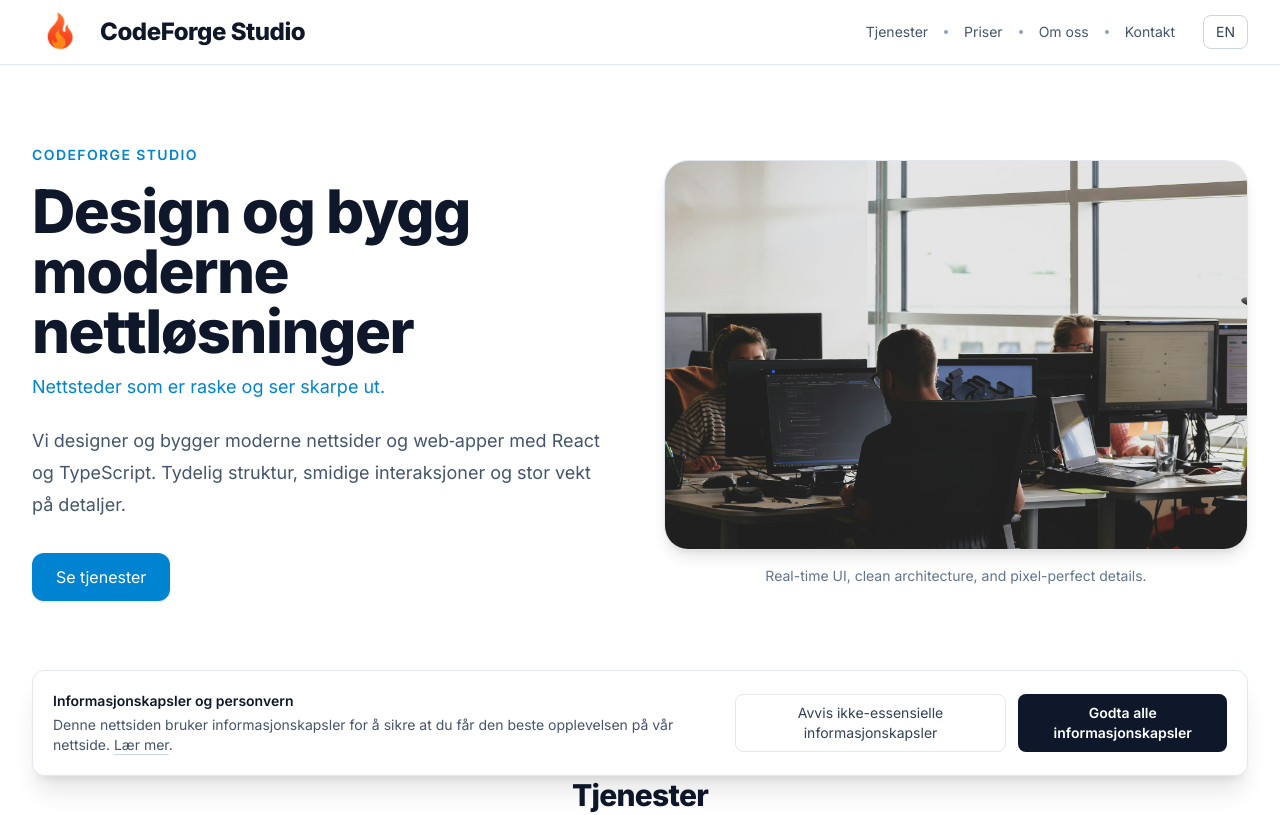
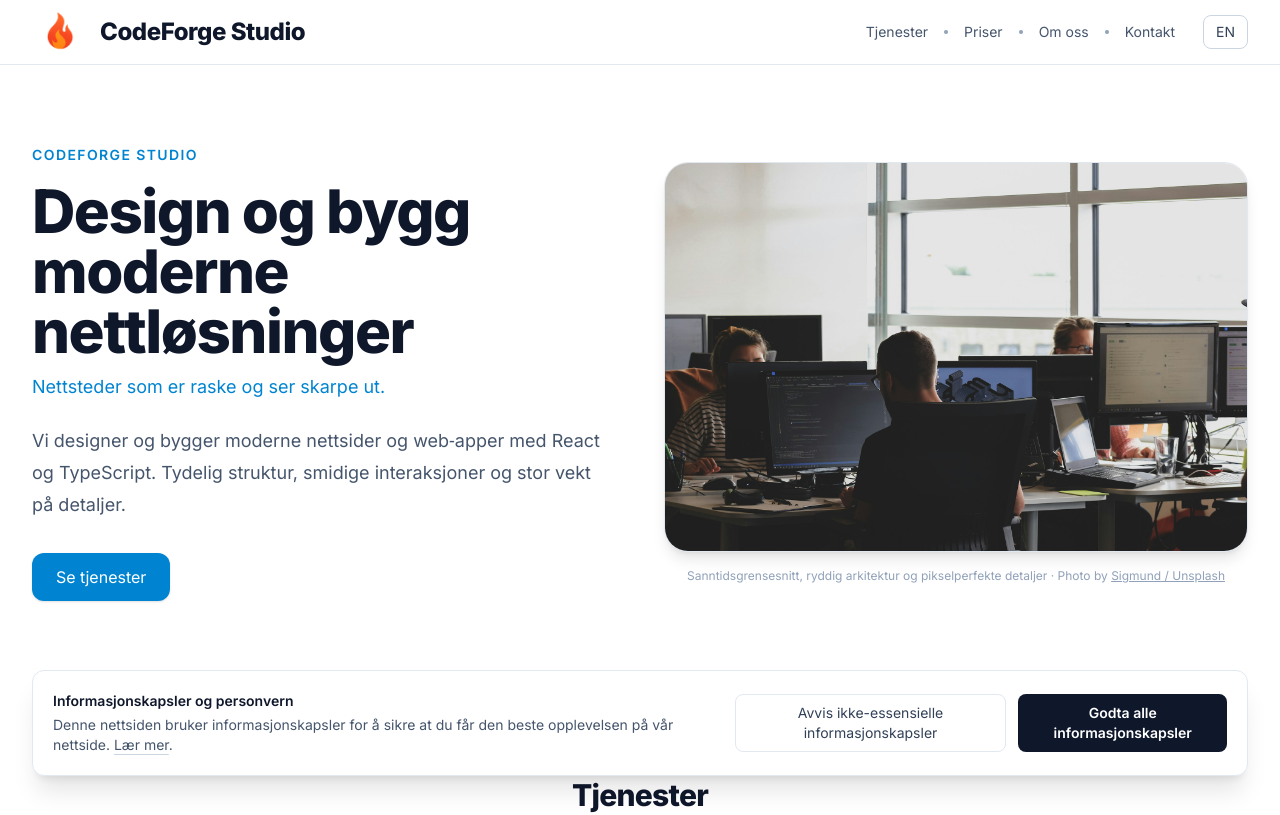
Before and after one commit to robfil50219/codeforge-site, a React (Vite) app: page / in a window 1280 px wide. Shown: the top 815 px of the page. Built offline with nearby package versions, Linux system fonts and the light colour scheme.

Commit message:
Add i18n support for Hero component; include image alt text and caption translations

```diff
--- a/src/components/Hero.tsx
+++ b/src/components/Hero.tsx
@@ -1,11 +1,14 @@
+// src/components/Hero.tsx
 import { useTranslation } from "react-i18next";
 
 export default function Hero() {
   const { t } = useTranslation();
+
   return (
     <section className="bg-white">
       <div className="mx-auto max-w-7xl px-4 sm:px-6 lg:px-8 py-20">
         <div className="grid items-center gap-12 lg:grid-cols-2">
+          {/* Left: Text content */}
           <div>
             <p className="text-sm font-semibold tracking-widest text-sky-600 uppercase">
               {t("brand")}
@@ -20,23 +23,43 @@ export default function Hero() {
               {t("hero.blurb")}
             </p>
             <div className="mt-8 flex flex-wrap gap-4">
-              <a href="#services" className="inline-flex items-center justify-center rounded-xl bg-sky-600 px-6 py-3 text-white font-medium shadow-sm hover:bg-sky-700 transition">
+              <a
+                href="#services"
+                className="inline-flex items-center justify-center rounded-xl bg-sky-600 px-6 py-3 text-white font-medium shadow-sm hover:bg-sky-700 transition"
+              >
                 {t("hero.ctaServices")}
               </a>
-              {/* <a href="#work" className="inline-flex items-center justify-center rounded-xl border border-slate-300 px-6 py-3 text-slate-700 font-medium hover:bg-slate-100 transition">
+              {/* <a
+                href="#work"
+                className="inline-flex items-center justify-center rounded-xl border border-slate-300 px-6 py-3 text-slate-700 font-medium hover:bg-slate-100 transition"
+              >
                 {t("hero.ctaWork")}
               </a> */}
             </div>
           </div>
 
+          {/* Right: Image with caption */}
           <div className="relative">
             <div className="pointer-events-none absolute -top-12 -right-12 -z-10 h-72 w-72 rounded-full bg-sky-100 blur-3xl opacity-70" />
             <div className="pointer-events-none absolute bottom-0 -left-10 -z-10 h-64 w-64 rounded-full bg-indigo-100 blur-3xl opacity-70" />
             <div className="overflow-hidden rounded-3xl border border-slate-200 bg-white shadow-lg">
-              <img src="/hero.jpg" alt="Developer workspace" className="h-80 w-full object-cover sm:h-96 lg:h-[28rem]" loading="eager" />
+              <img
+                src="/hero.jpg"
+                alt={t("hero.imageAlt")}
+                className="h-80 w-full object-cover sm:h-96 lg:h-[28rem]"
+                loading="eager"
+              />
             </div>
-            <p className="mt-4 text-center text-sm text-slate-500">
-              Real-time UI, clean architecture, and pixel-perfect details.
+            <p className="mt-4 text-center text-xs text-slate-400">
+              {t("hero.imageCaption")} · Photo by{" "}
+              <a
+                href="https://unsplash.com/photos/people-sitting-on-chair-in-front-of-computer-monitor-Fa9b57hffnM"
+                target="_blank"
+                rel="noopener noreferrer"
+                className="underline hover:text-slate-600"
+              >
+                 Sigmund / Unsplash
+              </a>
             </p>
           </div>
         </div>
--- a/src/i18n.ts
+++ b/src/i18n.ts
@@ -48,6 +48,8 @@ const resources = {
           "We design and build modern sites and web apps with React and TypeScript. Clear structure, smooth interactions, and careful attention to detail.",
         ctaServices: "View Services",
         ctaWork: "See Work",
+        imageAlt: "Developers collaborating in front of a monitor",
+        imageCaption: "Real-time UI, clean architecture, and pixel-perfect details",
       },
 
       // ---------- Services ----------
@@ -337,6 +339,8 @@ const resources = {
           "Vi designer og bygger moderne nettsider og web‑apper med React og TypeScript. Tydelig struktur, smidige interaksjoner og stor vekt på detaljer.",
         ctaServices: "Se tjenester",
         ctaWork: "Se arbeid",
+        imageAlt: "Utviklere som samarbeider foran en skjerm",
+        imageCaption: "Sanntidsgrensesnitt, ryddig arkitektur og pikselperfekte detaljer",
       },
 
       // ---------- Services ----------
```
